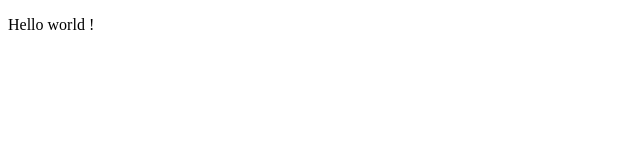
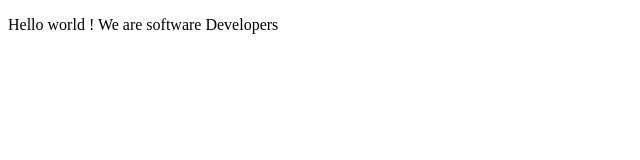
Before and after one commit to narivo/david-houssein-microverse-trial, a plain HTML site: page index.html in a window 1280 px wide. Shown: the whole page, without its empty margins (0-640 px from the left). Drawn offline with Linux system fonts and the light colour scheme.

Commit message:
Second Commit

```diff
--- a/index.html
+++ b/index.html
@@ -22,6 +22,6 @@
 
     -->
     <script  src="js/index.js"></script>
-    <p>Hello world !</p>
+    <p>Hello world ! We are software Developers</p>
   </body>
 </html>
```
